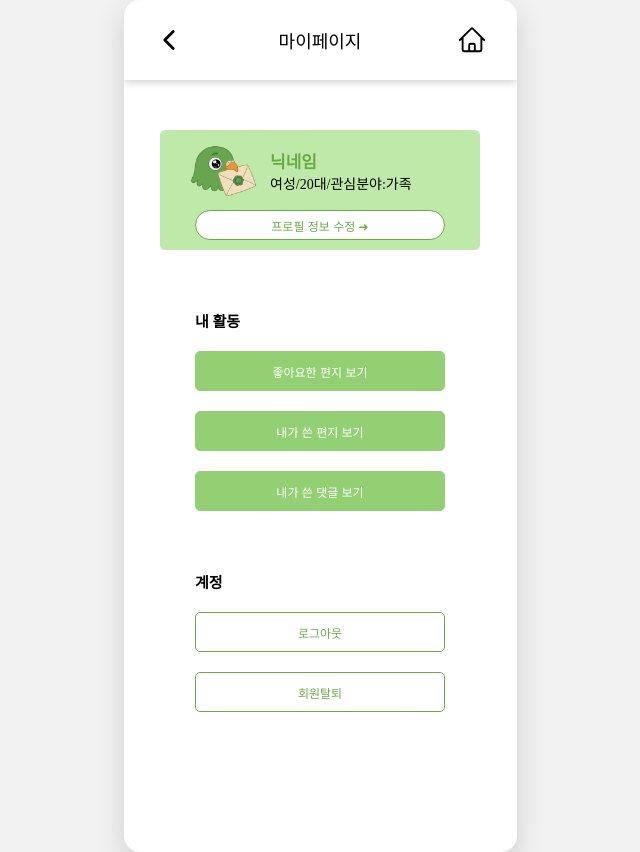
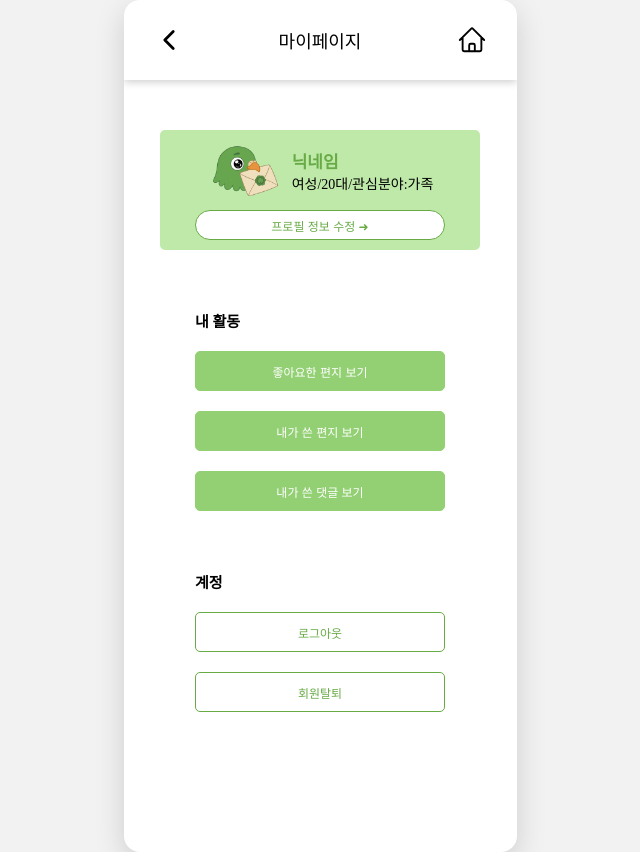
Before and after one commit to seoyoon127/goodluckbuddy_frontend, a React (Vite) app: page /my in a window 1280 px wide. Shown: the whole page, without its empty margins (320-960 px from the left). Built offline with nearby package versions, Linux system fonts and the light colour scheme.

Commit message:
style: Block 가운데 정렬 적용

```diff
--- a/src/components/block/ProfileBlock.jsx
+++ b/src/components/block/ProfileBlock.jsx
@@ -35,7 +35,7 @@ const Wrapper = styled.div`
     width: 90%;
     height: 60px;
     display: flex;
-    justify-content: flex-start;
+    justify-content: center;
     align-items: center;
     gap: 10px;
     margin-bottom: 10px;
--- a/src/components/block/RecommendBlock.jsx
+++ b/src/components/block/RecommendBlock.jsx
@@ -35,7 +35,7 @@ const Wrapper = styled.div`
     width: 100%;
     height: 60px;
     display: flex;
-    justify-content: flex-start;
+    justify-content: center;
     align-items: center;
     gap: 10px;
     margin-bottom: 10px;
```
